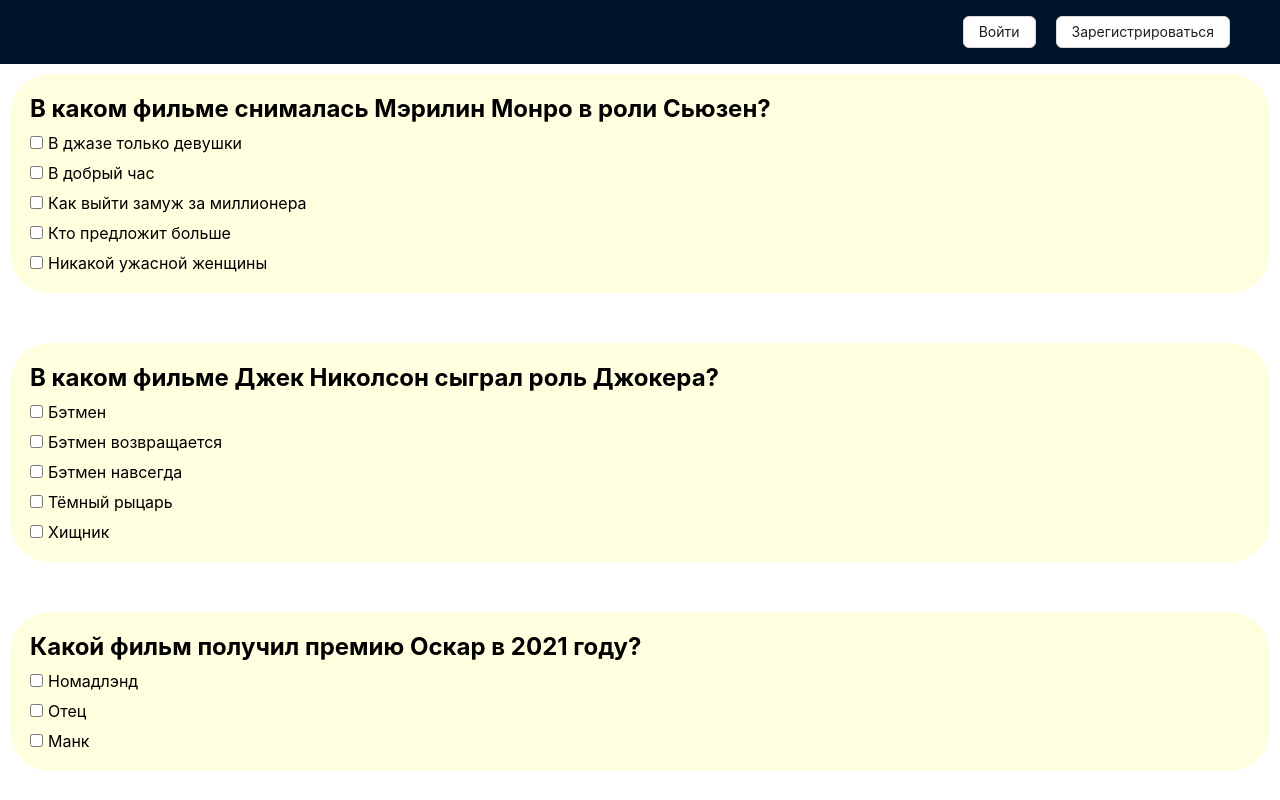
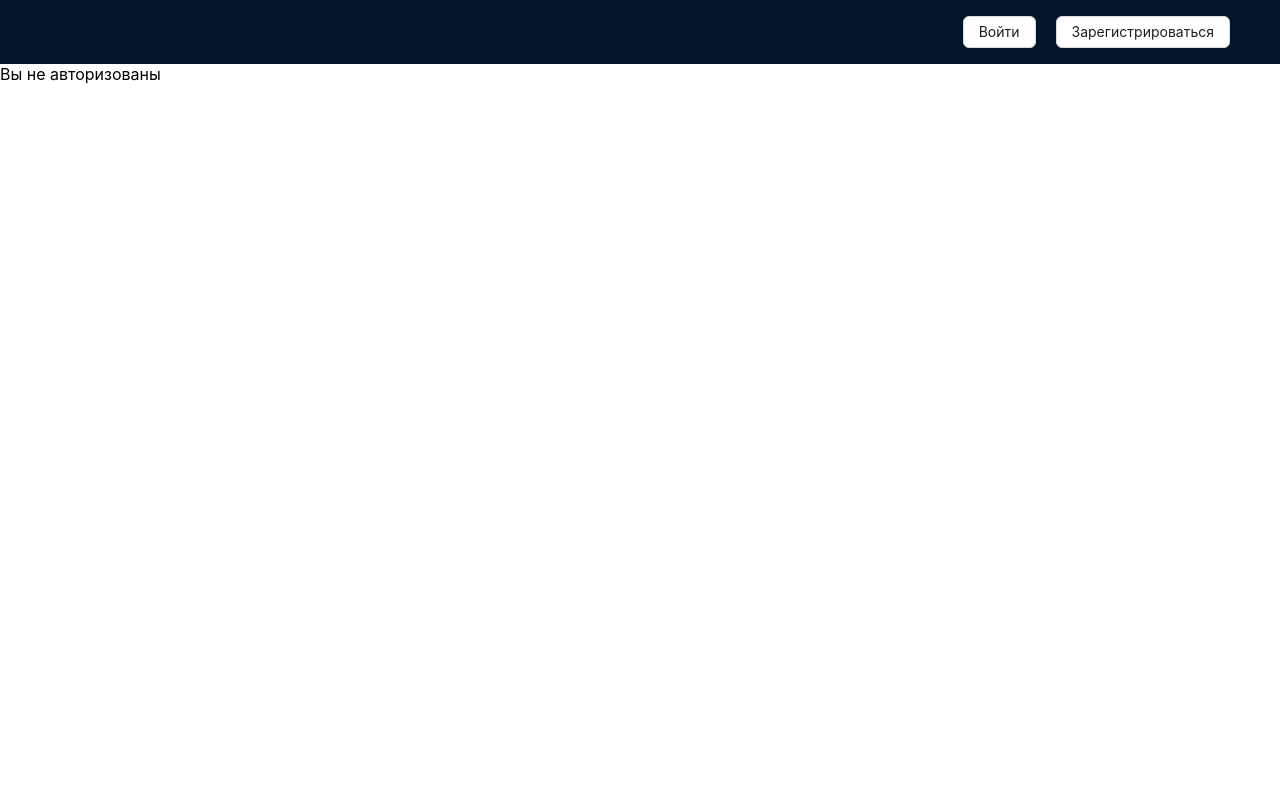
Before and after one commit to stassold/cinema-quiz, a React app: page / in a window 1280 px wide. Shown: the top 800 px of the page. Built offline with nearby package versions, Linux system fonts and the light colour scheme.

Commit message:
Add isAuth in MainComponent.tsx

```diff
--- a/src/app/App.tsx
+++ b/src/app/App.tsx
@@ -13,7 +13,7 @@ export function App() {
     return (
         <div>
             <HeaderComponent isAuth={isAuth}/>
-            <MainComponent/>
+            <MainComponent isAuth={isAuth}/>
             <FooterComponent/>
         </div>
     );
--- a/src/modules/Main/MainComponent.module.scss
+++ b/src/modules/Main/MainComponent.module.scss
@@ -1,3 +1,7 @@
 .main {
 
 }
+
+.noAuth {
+  height: 100vh;
+}
--- a/src/modules/Main/MainComponent.tsx
+++ b/src/modules/Main/MainComponent.tsx
@@ -4,13 +4,15 @@ import {classNames} from "shared/lib/classNames/classNames";
 import QuizComponent from "shared/ui/quiz/QuizComponent";
 
 
+interface MainProps {
+    isAuth: boolean
+}
 
-
-const MainComponent = () => {
+const MainComponent = ({isAuth}: MainProps ) => {
 
     return (
         <main className={classNames(cls.main)}>
-            <QuizComponent/>
+            {isAuth ? <QuizComponent/> : <div className={classNames(cls.noAuth)}>Вы не авторизованы</div>}
         </main>
     )
 
```
